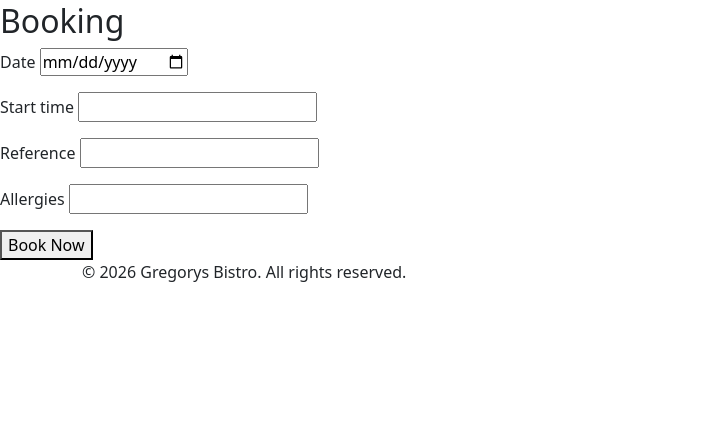
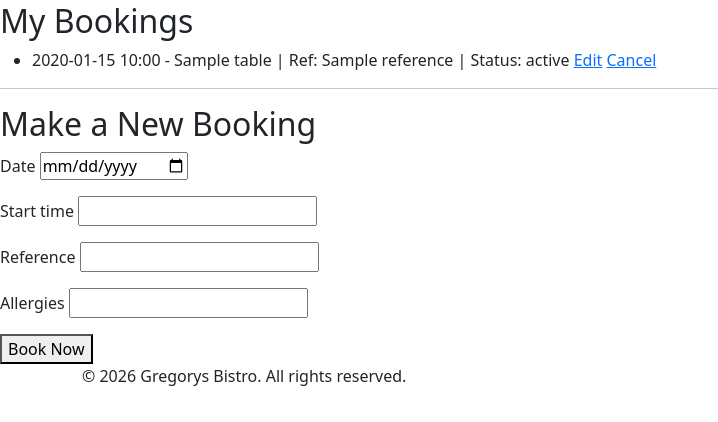
Before and after one commit to gregp1985/gregorys-bistro, a Django app: template booking/templates/booking/booking.html in a window 1280 px wide. Shown: the part 54-476 px from the top of the page, without its empty margins (0-718 px from the left). Run offline with Django 4.2, Linux system fonts and the light colour scheme; the template is opened without the code that fills it: most values are stand-ins (such as "Sample title", 1, 10 or a date in 2020); form fields are guessed from the names that the template uses.

Commit message:
adjustments to view and booking html for view and cancel of bookings

```diff
--- a/booking/templates/booking/booking.html
+++ b/booking/templates/booking/booking.html
@@ -4,8 +4,28 @@
 
 <!-- booking.html content starts here -->
 
-<h2>Booking</h2>
+<h2>My Bookings</h2>
+{% if my_bookings %}
+    <ul>
+        {% for booking in my_bookings %}
+            <li>
+                {{ booking.start_time|date:"Y-m-d H:i" }} - {{ booking.table }}
+                | Ref: {{ booking.reference }}
+                | Status: {{ booking.status }}
+                {% if booking.status != "CANCELLED" %}
+                    <a href="{% url 'edit_booking' booking.id %}">Edit</a>
+                    <a href="{% url 'cancel_booking' booking.id %}">Cancel</a>
+                {% endif %}
+            </li>
+        {% endfor %}
+    </ul>
+{% else %}
+    <p>You have no current bookings.</p>
+{% endif %}
 
+<hr>
+
+<h2>Make a New Booking</h2>
 <form method="post">
     {% csrf_token %}
     <p>{{ form.date.label_tag }} {{ form.date }}</p>
```
Also changed, not shown: booking/views.py (+26 -1 lines).
